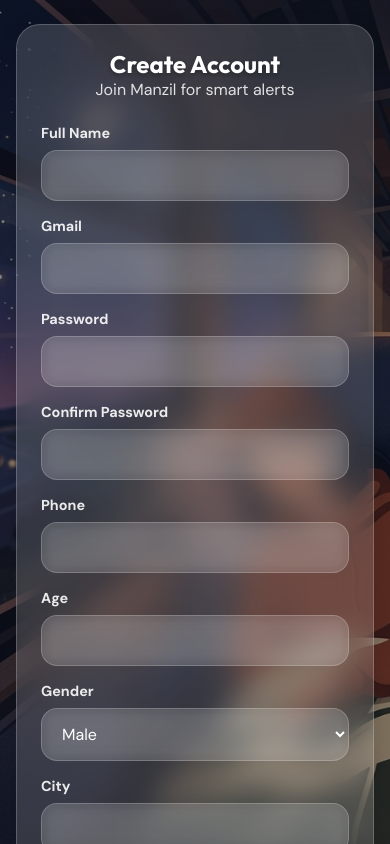
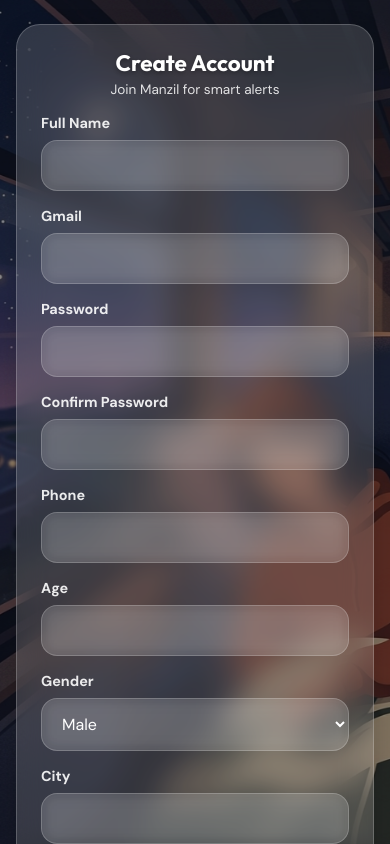
Before and after one commit to aditya-gudipati/manzil, a React (Vite) app: page /signup in a window 390 px wide. Shown: the top 844 px of the page. Built offline with nearby package versions, Linux system fonts and the light colour scheme.

Commit message:
Make SignUp form more compact for better mobile viewing without excessive scrolling

```diff
--- a/src/pages/SignUp.jsx
+++ b/src/pages/SignUp.jsx
@@ -54,8 +54,8 @@ export function SignUpForm({ onToggleAuth }) {
 
   return (
     <div className="card" style={{ width: '100%', maxWidth: '420px', margin: '0' }}>
-      <h2 className="page-title text-green" style={{ textAlign: 'center' }}>Create Account</h2>
-      <p className="page-subtitle" style={{ textAlign: 'center', marginBottom: '24px' }}>Join Manzil for smart alerts</p>
+      <h2 className="page-title text-green" style={{ textAlign: 'center', fontSize: '1.4rem', marginBottom: '4px' }}>Create Account</h2>
+      <p className="page-subtitle" style={{ textAlign: 'center', marginBottom: '16px', fontSize: '0.85rem' }}>Join Manzil for smart alerts</p>
 
       {error && <div style={{ color: '#E74C3C', marginBottom: '16px', textAlign: 'center', fontSize: '0.9rem', background: 'rgba(231, 76, 60, 0.1)', padding: '8px', borderRadius: 'var(--radius-sm)' }}>{error}</div>}
 
```
